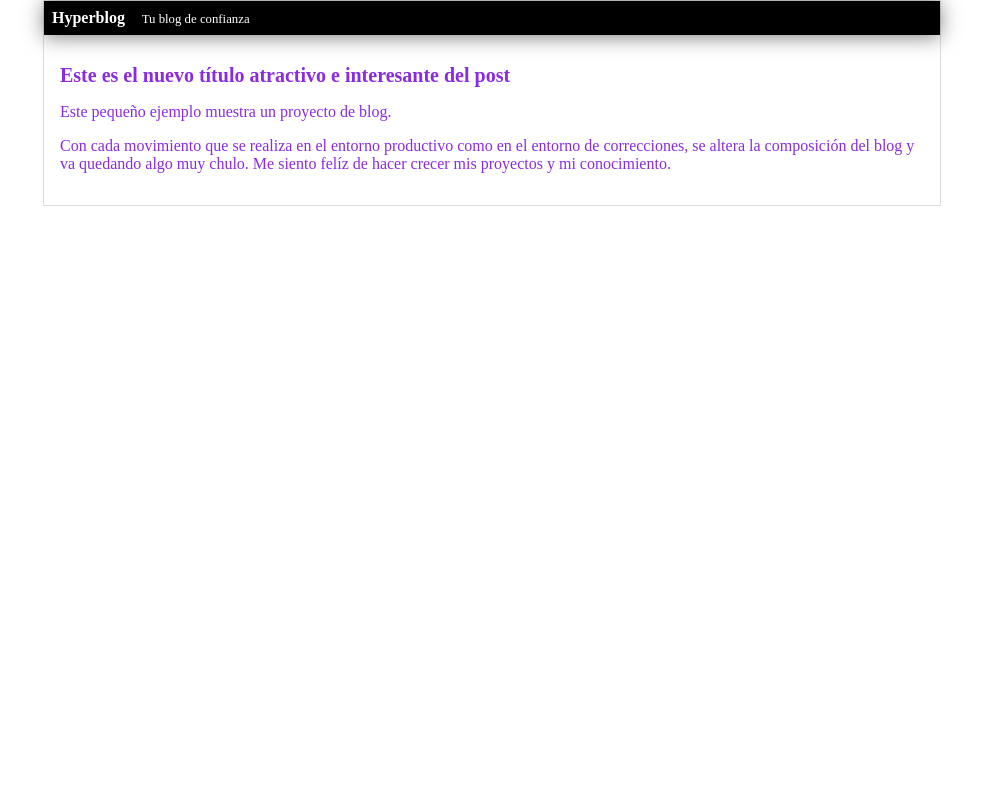
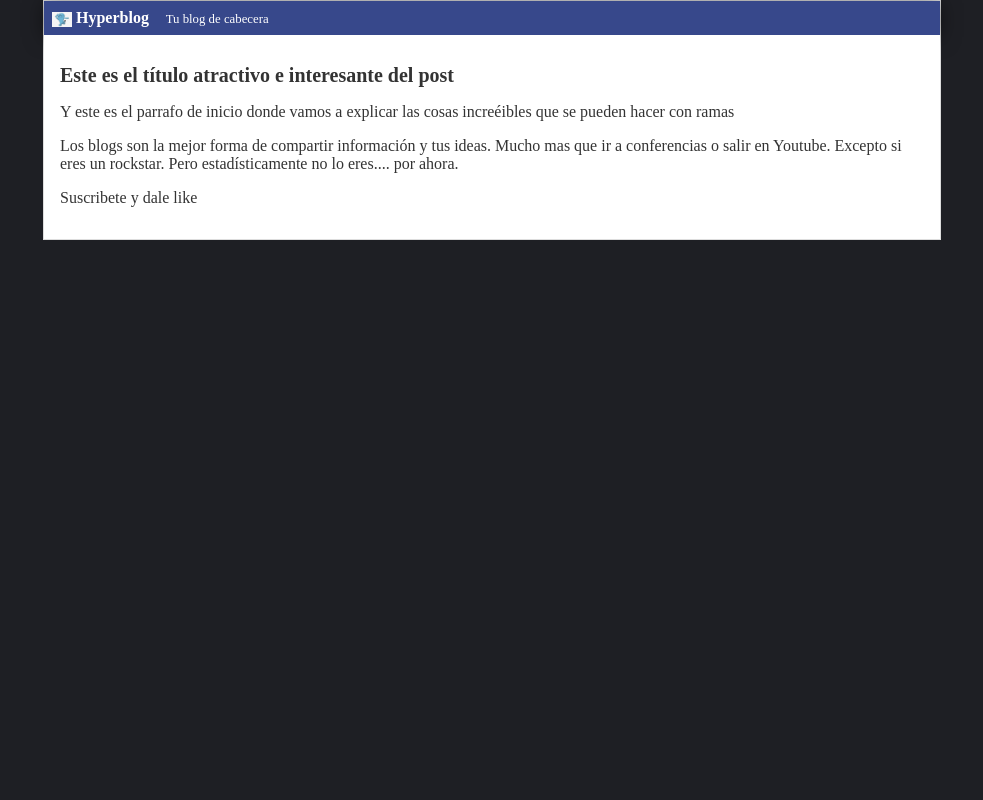
Before and after one commit to wlvvs/PreparacionPlatzi, a PHP site: page /blogspot.html in a window 1280 px wide. Shown: the whole page, without its empty margins (148-1131 px from the left). Run offline with PHP 8.4, Linux system fonts and the light colour scheme.

Commit message:
Cambios en logo, color de fondo, header y ajuste en cuerpo de blog

```diff
--- a/CursoGit/blogspot.html
+++ b/CursoGit/blogspot.html
@@ -6,15 +6,15 @@
     <body>
         <div id="container">
             <div id="cabecera">
+                <img id="logo" src="imagenes/el_logo.png" />
                 Hyperblog
-                <span id="tagline">Tu blog de confianza</span>
+                <span id="tagline">Tu blog de cabecera</span>
             </div>
             <div id="post">
-                <h1>Este es el nuevo título atractivo e interesante del post</h1>
-                <p>Este pequeño ejemplo muestra un proyecto de blog.</p>
-                <p>Con cada movimiento que se realiza en el entorno productivo como en el entorno de correcciones, se altera la composición del blog y va quedando algo muy chulo.
-                    Me siento felíz de hacer crecer mis proyectos y mi conocimiento.
-                </p>
+                <h1>Este es el título atractivo e interesante del post</h1>
+                <p>Y este es el parrafo de inicio donde vamos a explicar las cosas increéibles que se pueden hacer con ramas</p>
+                <p>Los blogs son la mejor forma de compartir información y tus ideas. Mucho mas que ir a conferencias o salir en Youtube. Excepto si eres un rockstar. Pero estadísticamente no lo eres.... por ahora.</p>
+                <p>Suscribete y dale like</p>
             </div>
         </div>
     </body>
--- a/CursoGit/css/estilos.css
+++ b/CursoGit/css/estilos.css
@@ -1,6 +1,7 @@
 body
 {
-    color: blueviolet;
+    background: #1e1f24;
+    color: #333;
     text-align: center;
     font-family: Ubuntu Mono;
     font-size: 16px;
@@ -10,12 +11,18 @@ body
 
 #cabecera
 {
-    background: black;
+    background: #37488b;
     box-shadow: 0px 2px 20px 0px rgba(0,0,0,0.5);
     color: white;
     font-weight: bold;
     margin: 0;
     padding: 0.5em;
+}
+
+#cabecera #logo
+{
+    width: 20px;
+    vertical-align: middle;
 }
 
 #cabecera #tagline
@@ -40,5 +47,6 @@ body
 }
 #post
 {
+    background: white;
     padding: 1em;
 }
```
